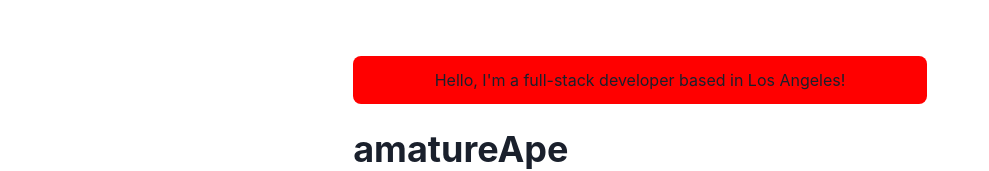
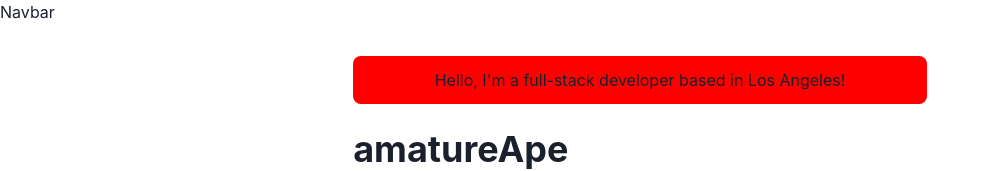
Before and after one commit to amatureApe/amatureApe-portfolio-site, a Next.js app: page / in a window 1280 px wide. Shown: the top 171 px of the page, without its empty margins (0-989 px from the left). Built offline with nearby package versions, Linux system fonts and the light colour scheme.

Commit message:
add navbar and other cleanup

```diff
--- a/components/layouts/main.js
+++ b/components/layouts/main.js
@@ -1,4 +1,5 @@
 import Head from 'next/head'
+import Navbar from '../navbar.js'
 import { Box, Container } from '@chakra-ui/react'
 
 const Main = ({ children, router }) => {
@@ -8,7 +9,7 @@ const Main = ({ children, router }) => {
         <meta name="viewport" content="width=device-width, initial-scale=1" />
         <title>amatureApe - Homepage</title>
       </Head>
-
+      <Navbar path={router.asPath} />
       <Container maxW="container.md" pt={14}>
         {children}
       </Container>
--- a/components/navbar.js
+++ b/components/navbar.js
@@ -0,0 +1,52 @@
+import Logo from './logo'
+import NextLink from 'next/link'
+import {
+  Container,
+  Box,
+  Link,
+  Stack,
+  Heading,
+  Flex,
+  Menu,
+  MenuItem,
+  MenuList,
+  MenuButton,
+  IconButton,
+  useColorModeValue
+} from '@chakra-ui/react'
+import { HumburgerIcon } from '@chakra-ui/icons'
+
+const LinkItem = ({ href, path, children }) => {
+  const active = path === href
+  const inactiveColor = useColorModeValue('gray200', 'whiteAlpha.900')
+  return (
+    <NextLink href={href}>
+      <Link
+        p={2}
+        bg={active ? 'glassTeal' : undefined}
+        color={active ? '#202023' : inactiveColor}
+      >
+        {children}
+      </Link>
+    </NextLink>
+  )
+}
+
+const Navbar = props => {
+  const { path } = props
+  return (
+    <Box
+      position="fixed"
+      as="nav"
+      w="100%"
+      bg={useColorModeValue('#ffffff40', '#20202380')}
+      style={{ backdropFilter: 'blur(10px' }}
+      zIndex={1}
+      {...props}
+    >
+      Navbar
+    </Box>
+  )
+}
+
+export default Navbar
```
Also changed, not shown: 1 other file (tests, documents, lock files or other folders).
